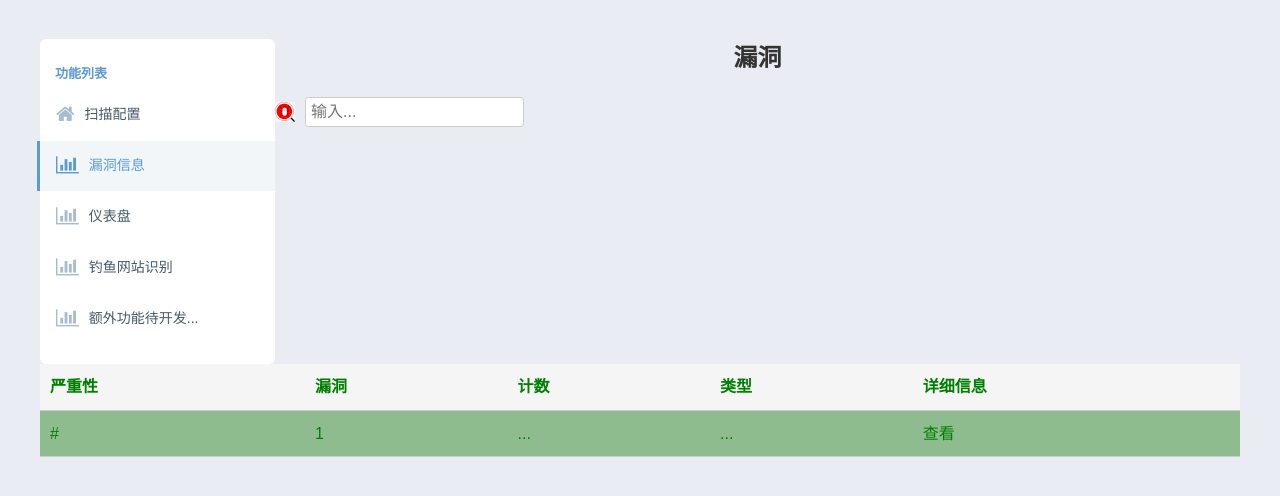
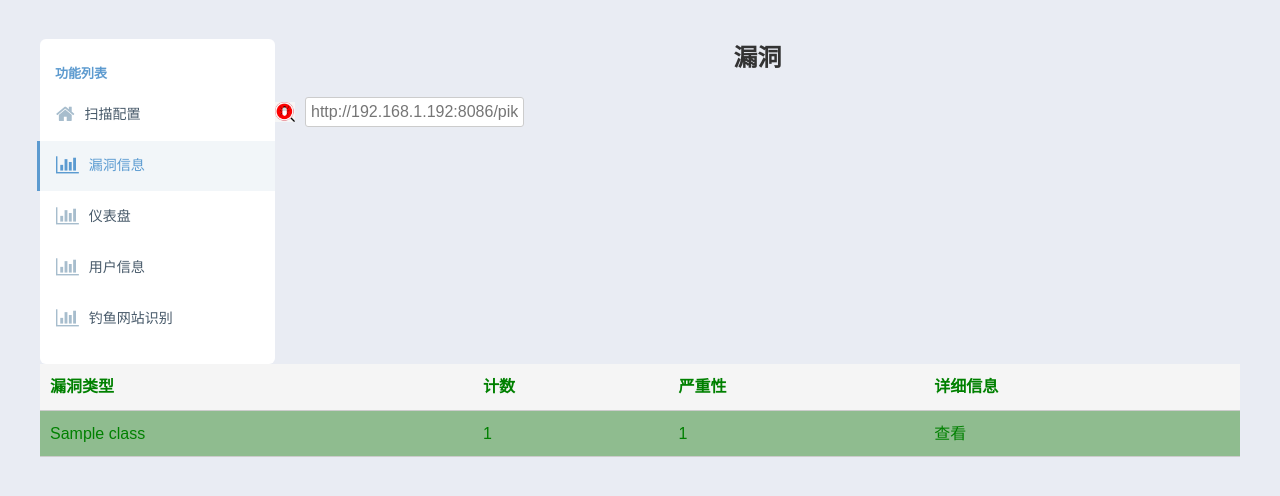
Before and after one commit to StuBoo3i/WebScanner, a Flask app: template templates/result.html in a window 1280 px wide. Shown: the part 76-572 px from the top of the page. Run offline with Flask 3, Linux system fonts and the light colour scheme; the template is opened without the code that fills it: most values are stand-ins (such as "Sample title", 1, 10 or a date in 2020).

Commit message:
Update result.html

```diff
--- a/templates/result.html
+++ b/templates/result.html
@@ -144,15 +144,15 @@
                         </a>
                     </li>
                     <li class="tpl-left-nav-item">
+                        <a href="/user" class="nav-link tpl-left-nav-link-list">
+                            <i class="am-icon-bar-chart"></i>
+                            <span>用户信息</span>
+                        </a>
+                    </li>
+                    <li class="tpl-left-nav-item">
                         <a href="/fish" class="nav-link tpl-left-nav-link-list">
                             <i class="am-icon-bar-chart"></i>
                             <span>钓鱼网站识别</span>
-                        </a>
-                    </li>
-                    <li class="tpl-left-nav-item">
-                        <a href="/xueyuan" class="nav-link tpl-left-nav-link-list">
-                            <i class="am-icon-bar-chart"></i>
-                            <span>额外功能待开发...</span>
                         </a>
                     </li>
                 </ul>
@@ -164,17 +164,16 @@
             <h1>漏洞</h1>
 
             <div class="icon-input">
-                <img src="icon.png" alt="填入图标">
-                <input type="text" placeholder="输入...">
+                <img src="icon.png" alt="图标">
+                <input type="text" placeholder="http://192.168.1.192:8086/pikachu">
             </div>
 
             <table>
                 <thead>
                     <tr>
+                        <th>漏洞类型</th>
+                        <th>计数</th>
                         <th>严重性</th>
-                        <th>漏洞</th>
-                        <th>计数</th>
-                        <th>类型</th>
                         <th>详细信息</th>
                     </tr>
                 </thead>
@@ -182,17 +181,15 @@
                 <tbody>
                     {% for item in data %}
                     <tr>
-                        <td>{{ item.url }}</td>
+                        <td>{{ item.class }}</td>
                         <td>{{ item.count }}</td>
-                        <td>...</td>
-                        <td>...</td>
+                        <td>{{ item.rank }}</td>
                         <td>
                             <div class="dropdown">
                                 <span>查看</span>
                                 <div class="dropdown-content">
                                     <div class="dropdown-item">
                                         <div>URL: https://example.com</div>
-                                        <div>个数: 10</div>
                                     </div>
                                 </div>
                             </div>
```
